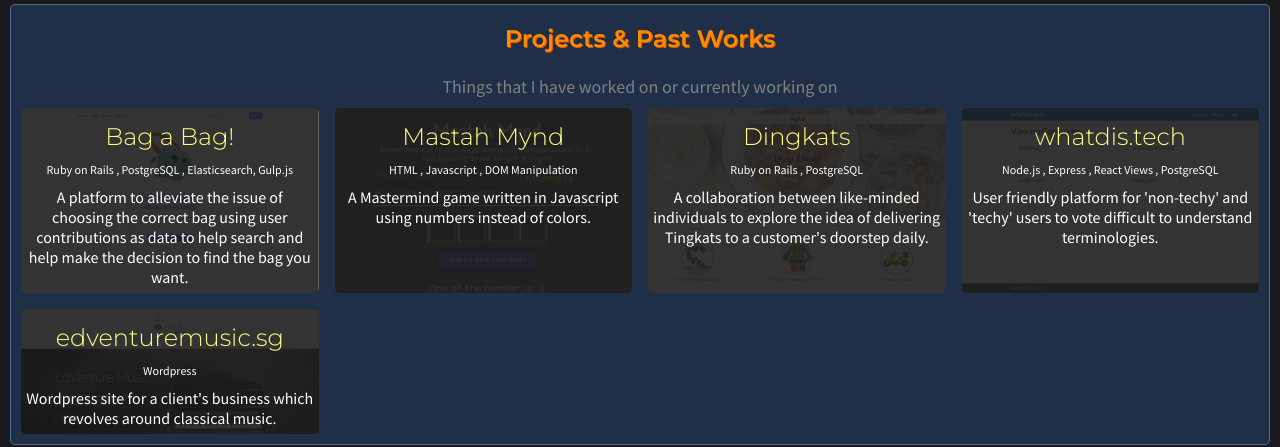
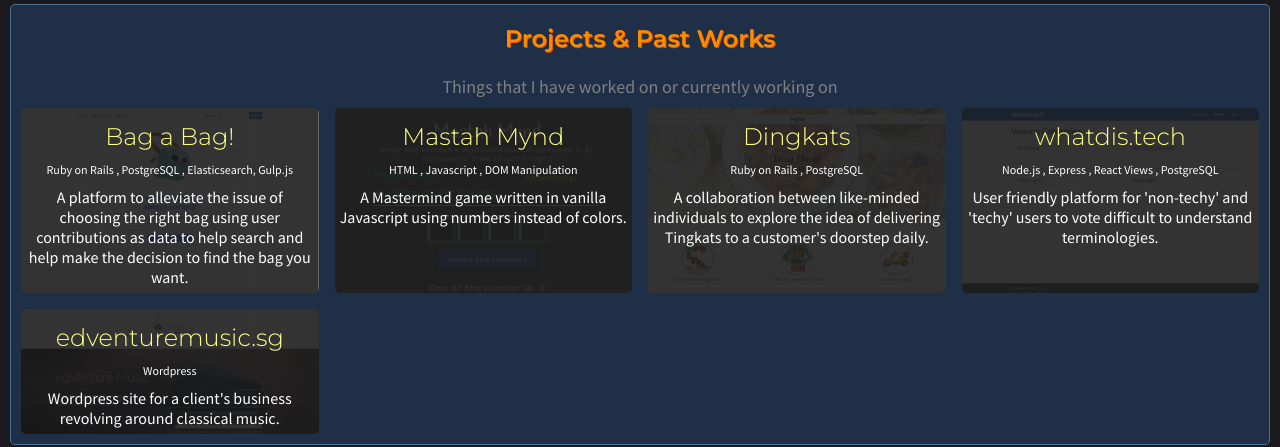
Before and after one commit to fupuchu/portfolio, a website: page index.html in a window 1280 px wide. Shown: the part 513-960 px from the top of the page. Drawn offline with Linux system fonts and the light colour scheme.

Commit message:
steohay fixes

```diff
--- a/index.html
+++ b/index.html
@@ -75,7 +75,7 @@
           <p class="center techstack">
             Ruby on Rails , PostgreSQL , Elasticsearch, Gulp.js
           </p>
-          <p class="center">A platform to alleviate the issue of choosing the correct bag using user contributions as data
+          <p class="center">A platform to alleviate the issue of choosing the right bag using user contributions as data
             to help search and help make the decision to find the bag you want.</p>
         </div>
         <div>
@@ -86,7 +86,7 @@
             HTML , Javascript , DOM Manipulation
           </p>
           <p class="center">
-            A Mastermind game written in Javascript using numbers instead of colors.
+            A Mastermind game written in vanilla Javascript using numbers instead of colors.
           </p>
         </div>
         <div>
@@ -115,7 +115,7 @@
           </h2>
           <p class="center techstack">Wordpress</p>
           <p class="center">
-            Wordpress site for a client's business which revolves around classical music.
+            Wordpress site for a client's business revolving around classical music.
           </p>
         </div>
       </div>
```
